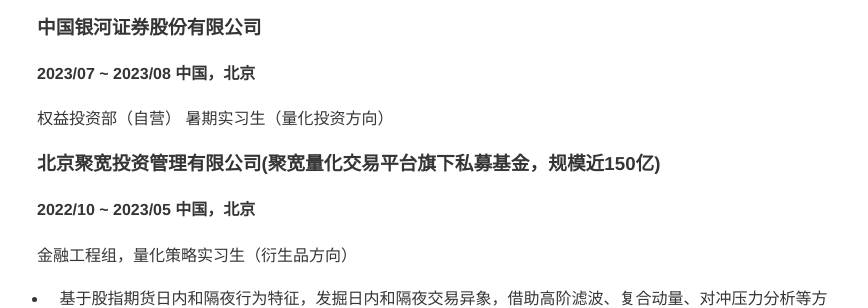
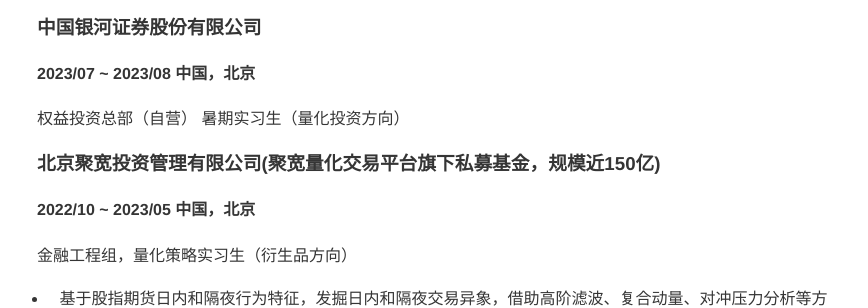
Before and after one commit to FynnZhou/MySiteCN, a Jekyll site: the page built from index.md, in a window 1280 px wide and 900 px high, scrolled down 922 px. Shown: the part 150-458 px from the top of the window, without its empty margins (203-1071 px from the left). Built offline with Jekyll 4.4.1, drawn with Linux system fonts in a browser that asks for light colours; formulas are drawn with MathJax 3.

Commit message:
格式调整

```diff
--- a/index.md
+++ b/index.md
@@ -33,7 +33,8 @@ layout: about
 
 #### 2023/07 ~ 2023/08    中国，北京
 
-权益投资部（自营） 暑期实习生（量化投资方向）
+权益投资总部（自营） 暑期实习生（量化投资方向）
+<br>
 
 ### 北京聚宽投资管理有限公司(聚宽量化交易平台旗下私募基金，规模近150亿)
 
@@ -43,6 +44,7 @@ layout: about
 
 * 基于股指期货日内和隔夜行为特征，发掘日内和隔夜交易异象，借助高阶滤波、复合动量、对冲压力分析等方法挖掘交易信号，使用Catboost等机器学习算法通过对不同标的（IC、IF、IH）和不同预测区间的组合使策略效果更稳健
 * 通过样本权重优化和组合权重优化等技术来提升效果并降低风险
+<br>
 
 ### 伦敦大学学院
 
@@ -54,6 +56,7 @@ layout: about
 
 * 搜集联合国政府间气候变化专门委员会(IPCC)六次报告主要学者背景、研究方向、著作和参考文献等信息
 * 借助程序解析各次报告，爬取并分类整理参考文献信息，从零开始搭建气候变化经济学领域公益科研信息数据库
+<br>
 
 ### 西安蒙特卡罗基金管理有限公司
 
@@ -64,6 +67,7 @@ layout: about
 * 优化并扩展原quantopian平台alphalens因子分析库功能，并使用改良后的alphalens分析库，基于中国商品期货数据构造并检验六个大类商品期货因子的收益和预测能力
 * 优化因子的计算方法，分别采用打分法和平行信号法对因子进行合成，分别采用组合目标波动率和单品种目标波动率权重动态调整算法搭建并优化商品期货多因子策略
 * 回测效果：2010-01至2021-02，采用打分法和组合目标波动率策略，年化收益28.93%，夏普比1.76
+<br>
 
 ### 国家统计局 西安调查队
 
@@ -74,7 +78,6 @@ layout: about
 * 从全国各调查队收集2019年2季度经济统计数据，协助编制、校对全国各地区2019年二季度和半年度统计数据册
 * 协助发往西安市政府各办公室的《西安调查》第790期、第791期和第792期报告的校对工作
 
-<br/>
 
 # 项目经历
 
@@ -84,21 +87,25 @@ layout: about
 
 * 运用遗传规划算法，基于gplearn库，以Rank IC为适应度，预测目标为未来N日收益率，分别选择A股只有牛市（2017-01至2018-01）和包含牛熊（2017-06至2018-06）两个训练集，对以close、volume等7个标签生成的因子进化并筛选，最后将适应度最高的前10%的因子借助alphalens进行横截面因子分析
 * 效果：挖掘出包括sqrt(seddev(pre_close,20))在内等多个适应度高、分层回测明显的因子
+<br>
 
 #### 基于风险平价和全天候策略的中国化实现（课程项目 96/100）
 
 * 复现Bridgewater的全天候以及风险平价权重动态调整算法,标的采用国内相应的ETF或LOF指数基金，构建大类宏观FOF策略，并使用主成分分析法对策略进行优化
 * 回测效果：2014-12至2020-05，主成分：年化收益10.1%，夏普比1.01；风险平价：年化收益9.17%，夏普比0.91
+<br>
 
 #### 多因子分析模型实现（指导教授：元向辉）
 
 * 编程实现多因子分析方法，包括数据清洗、复现Barra USE3 Handbook多因子模型因子收益率计算方法，仿照原quantopian平台alphalens库实现分层回测模块，学习IC分析方法
 * 使用编写的因子分析模块对ROA因子进行分析，并与使用alphalens库的分析结果进行比较，完成实验报告
+<br>
 
 #### 基于产业链利润的均值回归策略
 
 * 基于 Three-sigma Rule 构造产业链利润均值回归套利策略，借助EMA及LSTM方法增加边界预测准确度
 * 模拟盘效果：2019-09 至 2022-03, 年化收益 8.98%, 夏普比 0.57
+<br>
 
 #### 远期期权定价
 
```
Also changed, not shown: 9 other files.
